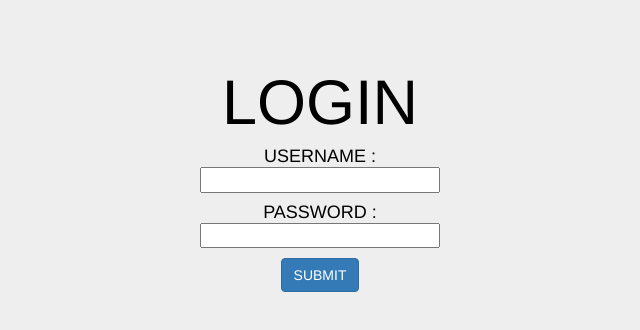
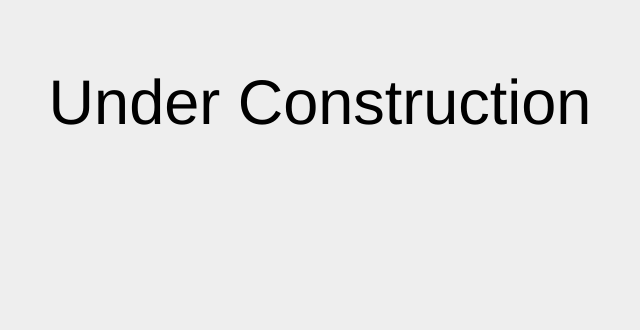
Before and after one commit to JunaidMovar/junaidmovar.github.io, a plain HTML site: page index.html in a window 1280 px wide. Shown: the whole page, without its empty margins (320-960 px from the left). Drawn offline with nearby package versions, Linux system fonts and the light colour scheme.

Commit message:
added message under construction

```diff
--- a/index.html
+++ b/index.html
@@ -1,17 +1,12 @@
 <html>
 <head>
-<title>Ml-Dl-Learning</title>
+<title>Junaid Movar</title>
 <meta name="google-site-verification" content="A_pY44mS-A9H9_rcRmeJDkfOdGAFRwi-Gl99zcMQxeA" />
 	<link rel="stylesheet" href="https://maxcdn.bootstrapcdn.com/bootstrap/3.4.1/css/bootstrap.min.css">
   <script src="https://ajax.googleapis.com/ajax/libs/jquery/3.5.1/jquery.min.js"></script>
   <script src="https://maxcdn.bootstrapcdn.com/bootstrap/3.4.1/js/bootstrap.min.js"></script>
 </head>
 <body align="center" class="jumbotron">
-<h1>LOGIN </h1>
-<form action="pageSubmit" method="post" class="form">
-	<h4>USERNAME :  <br /><input type="text" name="userName" class="form-input" /></h4>
-	<h4>PASSWORD :  <br /><input type="text" name="userName" class="form-input"  /></h4>
-	<button type="submit" class="btn btn-primary">SUBMIT</button>
-</form>
+<h1>Under Construction</h1>
 </body>
 </html>
```
